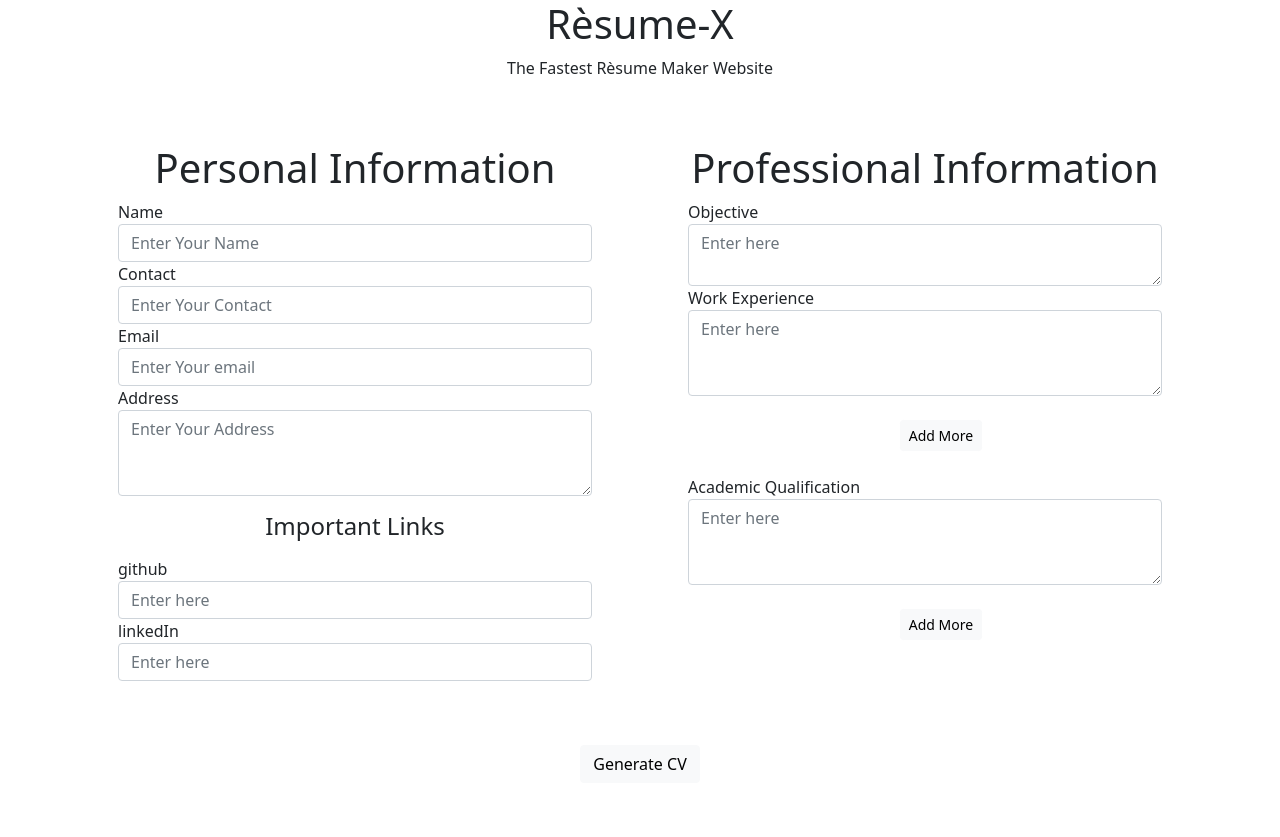
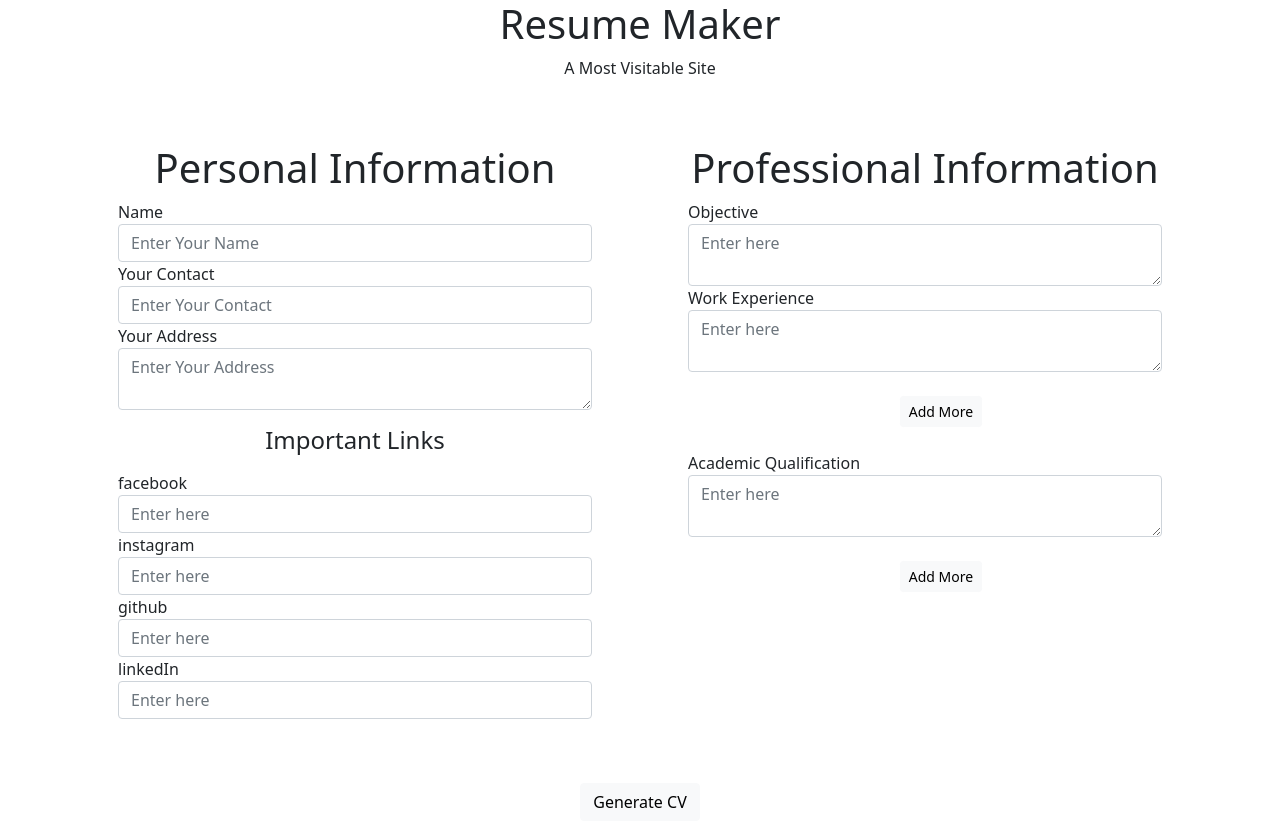
Before and after one commit to ravidhwn01/Resume-X, a React (Create React App) app: page / in a window 1280 px wide. Before the commit the page ends 800 px from the top, so only its background shows below. Built offline with nearby package versions, Linux system fonts and the light colour scheme.

Commit message:
errors solve

```diff
--- a/src/components/Cv_Form.tsx
+++ b/src/components/Cv_Form.tsx
@@ -1,6 +1,5 @@
 import React, { useState } from 'react'
-import InputText from './InputText'
-import TextArea from './TextArea';
+
 
 
 
@@ -29,66 +28,19 @@ const CvForm = () => {
     aqOb?.insertBefore(newNode, aqAddButtonOb);
   };
 
-  // const generateCV = () => {
-  //   let name = document.getElementById("name") as HTMLInputElement;
-  //   let contact = document.getElementById("contact") as HTMLInputElement;
-  //   let email = document.getElementById("email") as HTMLInputElement;
-  //   let address = document.getElementById("address") as HTMLInputElement;
-  //   let github = document.getElementById("github") as HTMLInputElement;
-  //   let linkedIn = document.getElementById("linkedIn") as HTMLInputElement;
-  //   let objective = document.getElementById("objective") as HTMLInputElement;
-
-  //   let weHTML = document.getElementsByClassName("weField");
-  //   let str = "";
-  //   for (let e of weHTML as any) {
-  //     str = str + `<li> ${e.value} </li>`;
-  //   }
-  //   document.getElementById("weT")!.innerHTML = str;
-
-  //   let aqHTML = document.getElementsByClassName("eqField");
-  //   let str2 = "";
-  //   for (let e of aqHTML as any) {
-  //     str2 = str2 + `<li> ${e.value} </li>`;
-  //   }
-  //   document.getElementById("aqT")!.innerHTML = str2;
-
-
-  //   document.getElementById("nameT1")!.innerHTML = name.value;
-  //   document.getElementById("nameT2")!.innerHTML = name.value;
-  //   document.getElementById("contactT")!.innerHTML = contact.value;
-  //   document.getElementById("emailT")!.innerHTML = email.value;
-  //   document.getElementById("addressT")!.innerHTML = address.value;
-  //   document.getElementById("githubT")!.setAttribute("href", github.value);
-
-  //   document.getElementById("inkedT")!.innerHTML = linkedIn.value;
-  //   document.getElementById("objectiveT")!.innerHTML = objective.value;
-
-  //   // document.getElementById("cv-form")!.style.display = "none";
-  //   // document.getElementById("cv-template")!.style.display = "block";
-  // }
-
-const [name, setName] = useState("")
-const [contact, setContact] = useState("")
-const [email, setEmail] = useState("")
-const [address, setAddress] = useState("")
-const [github, setGithub] = useState("")
-const [linkedIn, setLinkedIn] = useState("")
-const [objective, setObjective] = useState("")
-const [we, setWe] = useState("")
-const [aq, setAq] = useState("")
 
 
 
 
 
 
-const generateCV = () => {
+  const generateCV = () => {
 
-  document.getElementById("cv-form")!.style.display = "none";
-  document.getElementById("cv-template")!.style.display = "block";
+    document.getElementById("cv-form")!.style.display = "none";
+    document.getElementById("cv-template")!.style.display = "block";
 
-}
-  const printCV = ()=>{
+  }
+  const printCV = () => {
     window.print();
   }
 
@@ -97,14 +49,15 @@ const generateCV = () => {
   return (
     <>
       <div className="container" id="cv-form">
-        <h1 className="text-center">R&#232;sume-X</h1>
-        <p className="text-center">The Fastest R&#232;sume Maker Website</p>
+        <h1 className="text-center">Resume Maker</h1>
+        <p className="text-center">A Most Visitable Site</p>
         <div className="row">
           <div className="col-md-6 p-5">
+
             <h1 className="text-center">Personal Information</h1>
             <div className="form-group">
-              <label htmlFor="name"> Name</label>
-              <InputText
+              <label htmlFor="name">Name</label>
+              <input
                 type="text"
                 className="form-control"
                 id="name"
@@ -112,8 +65,8 @@ const generateCV = () => {
               />
             </div>
             <div className="form-group">
-              <label htmlFor="contact"> Contact</label>
-              <InputText
+              <label htmlFor="contact">Your Contact</label>
+              <input
                 type="text"
                 className="form-control"
                 id="contact"
@@ -121,30 +74,39 @@ const generateCV = () => {
               />
             </div>
             <div className="form-group">
-              <label htmlFor="contact"> Email </label>
-              <InputText
-                type="text"
-                className="form-control"
-                id="email"
-                placeholder="Enter Your email "
-              />
-            </div>
-            <div className="form-group">
-              <label htmlFor="address"> Address</label>
-              <TextArea
-                type="text"
+              <label htmlFor="address">Your Address</label>
+              <textarea
+
                 className="form-control"
                 id="address"
-                rows='3'
                 placeholder="Enter Your Address "
-              ></TextArea>
+              ></textarea>
             </div>
 
             <div className="links">
               <h4 className="text-center m-3">Important Links</h4>
+
+              <div className="form-group">
+                <label htmlFor="facebook">facebook</label>
+                <input
+                  type="text"
+                  className="form-control"
+                  id="facebook"
+                  placeholder="Enter here "
+                />
+              </div>
+              <div className="form-group">
+                <label htmlFor="instagram">instagram</label>
+                <input
+                  type="text"
+                  className="form-control"
+                  id="instagram"
+                  placeholder="Enter here "
+                />
+              </div>
               <div className="form-group">
                 <label htmlFor="github">github</label>
-                <InputText
+                <input
                   type="text"
                   className="form-control"
                   id="github"
@@ -153,7 +115,7 @@ const generateCV = () => {
               </div>
               <div className="form-group">
                 <label htmlFor="linkedIn">linkedIn</label>
-                <InputText
+                <input
                   type="text"
                   className="form-control"
                   id="linkedIn"
@@ -169,22 +131,22 @@ const generateCV = () => {
             <h1 className="text-center">Professional Information</h1>
             <div className="form-group">
               <label htmlFor="objective">Objective</label>
-              <TextArea
+              <textarea
                 id="objective"
-                type="text"
+
                 className="form-control"
                 placeholder="Enter here "
-              ></TextArea>
+              ></textarea>
             </div>
             <div className="form-group" id="we">
               <label htmlFor="objective">Work Experience</label>
+              <textarea
 
-              <TextArea
-                type="text"
+
                 className="form-control weField"
-                rows="3"
+
                 placeholder="Enter here "
-              ></TextArea>
+              ></textarea>
 
 
               <div className="container text-center m-3 p-2" id="weAddButton">
@@ -195,12 +157,12 @@ const generateCV = () => {
             </div>
             <div className="form-group" id="aq">
               <label htmlFor="objective">Academic Qualification</label>
-              <TextArea
-                type="text"
+              <textarea
+
                 className="form-control eqField"
-                rows="3"
+
                 placeholder="Enter here "
-              ></TextArea>
+              ></textarea>
               <div className="container text-center m-3 p-2" id="aqAddButton">
                 <button onClick={addNewAQField} className="btn btn-light btn-sm">
                   Add More
@@ -210,32 +172,31 @@ const generateCV = () => {
           </div>
 
           <div className="container mt-3 mb-3 text-center">
-            <button
-              onClick={generateCV}
-              className="btn btn-light">
+            <button onClick={generateCV} className="btn btn-light">
               Generate CV
             </button>
           </div>
         </div>
       </div>
 
-      {/* cv template */}
+
       <div className="container" id="cv-template">
         <div className="row " id="cvtemplt">
           <div className="col-md-4 ">
-            {/* <img src="/images/signn22.jpg" className="img-fluid" alt="loading..."/> */}
 
-            <p id="nameT1" >{name}</p>
+
+            <p id="nameT1" >ravi kumar dhawan</p>
             <p id="contactT" >+91-12423423523,+91-3464356436</p>
-            <p id="emailT" >xyz@xyz.com</p>
             <p id="addressT" >23-c sector delhi</p>
 
-            <p  > <a id="githubT" href="#1"> github</a></p>
-            <p  > <a id="inkedT" href="#1"> linkedIn</a></p>
+            <p > <a id="fbT" href="#1"> </a></p>
+            <p  > <a id="instaT" href="#1"> </a></p>
+            <p  > <a id="githubT" href="#1"> </a></p>
+            <p  > <a id="inkedT" href="#1"> </a></p>
           </div>
           <div className="col-md-8 ">
 
-            <h1 id="nameT2" >{}</h1>
+            <h1 id="nameT2" >ravi kumar dhawan</h1>
 
             <div className="card">
               <div className="card-header">
@@ -269,7 +230,7 @@ const generateCV = () => {
                   <h3>Academic Qualification</h3>
                   <ul id="aqT" >
                     <li>
-                     Lorem ipsum dolor sit amet, consectetur adipisicing elit. Atque fugit explicabo dicta.
+                      Lorem ipsum dolor sit amet consectetur adipisicing elit. Ad, sed.
                     </li>
                     <li>
                       Lorem ipsum dolor sit amet consectetur adipisicing elit. Ad, sed.
@@ -286,14 +247,15 @@ const generateCV = () => {
         </div>
         <div className="container mt-3 text-center">
           <button
-          onClick={printCV} className="btn btn-light"
-          >
+          onClick={printCV}
+          className="btn btn-light">
             print CV
           </button>
         </div>
       </div>
 
     </>
+
   )
 }
 
--- a/src/components/InputText.tsx
+++ /dev/null
@@ -1,12 +0,0 @@
-import React from 'react'
-
-const InputText = (props: any) => {
-  return (
-    <>
-      <input type={props.type} className={props.className} id={props.id} placeholder={props.placeholder} />
-
-    </>
-  )
-}
-
-export default InputText
--- a/src/components/TextArea.tsx
+++ /dev/null
@@ -1,11 +0,0 @@
-import React from 'react'
-
-const TextArea = (props: any) => {
-  return (
-    <>
-      <textarea rows={props.rows} className={props.className} placeholder={props.placeholder}></textarea>
-    </>
-  )
-}
-
-export default TextArea
```
